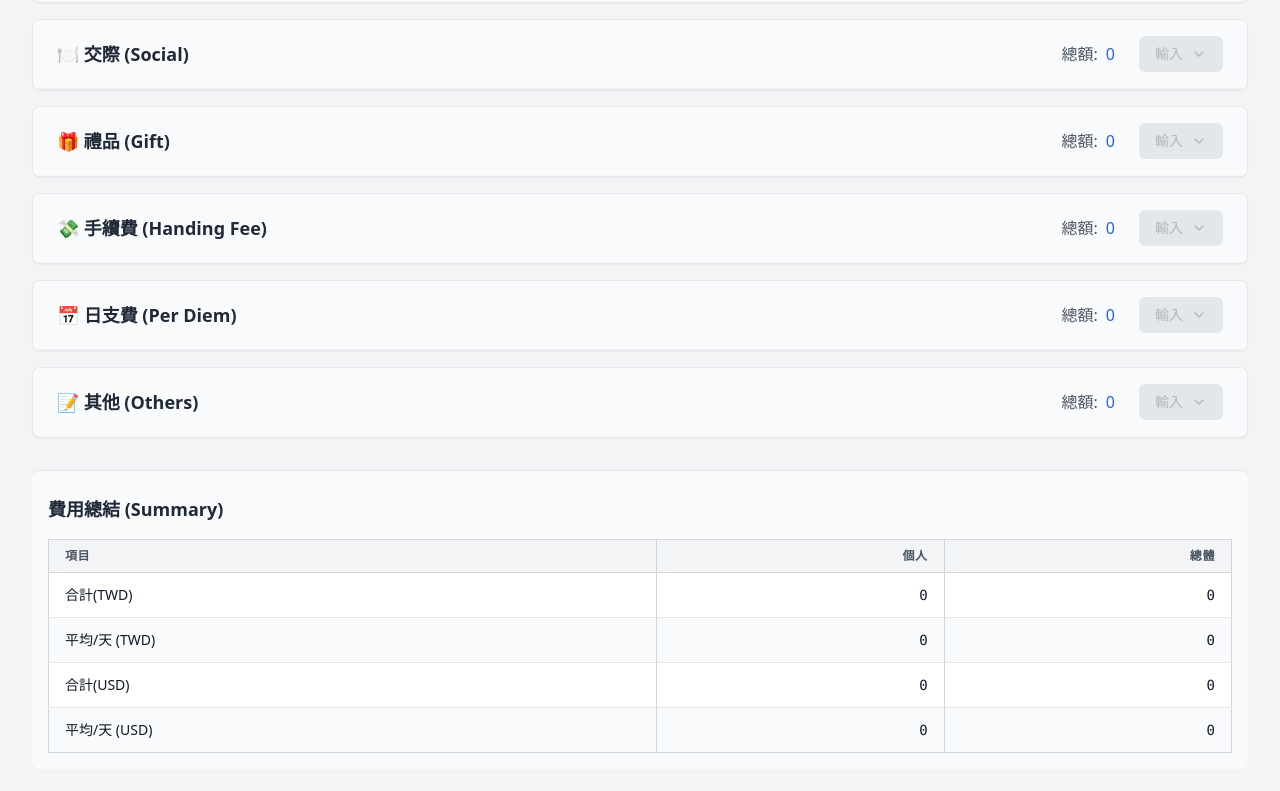
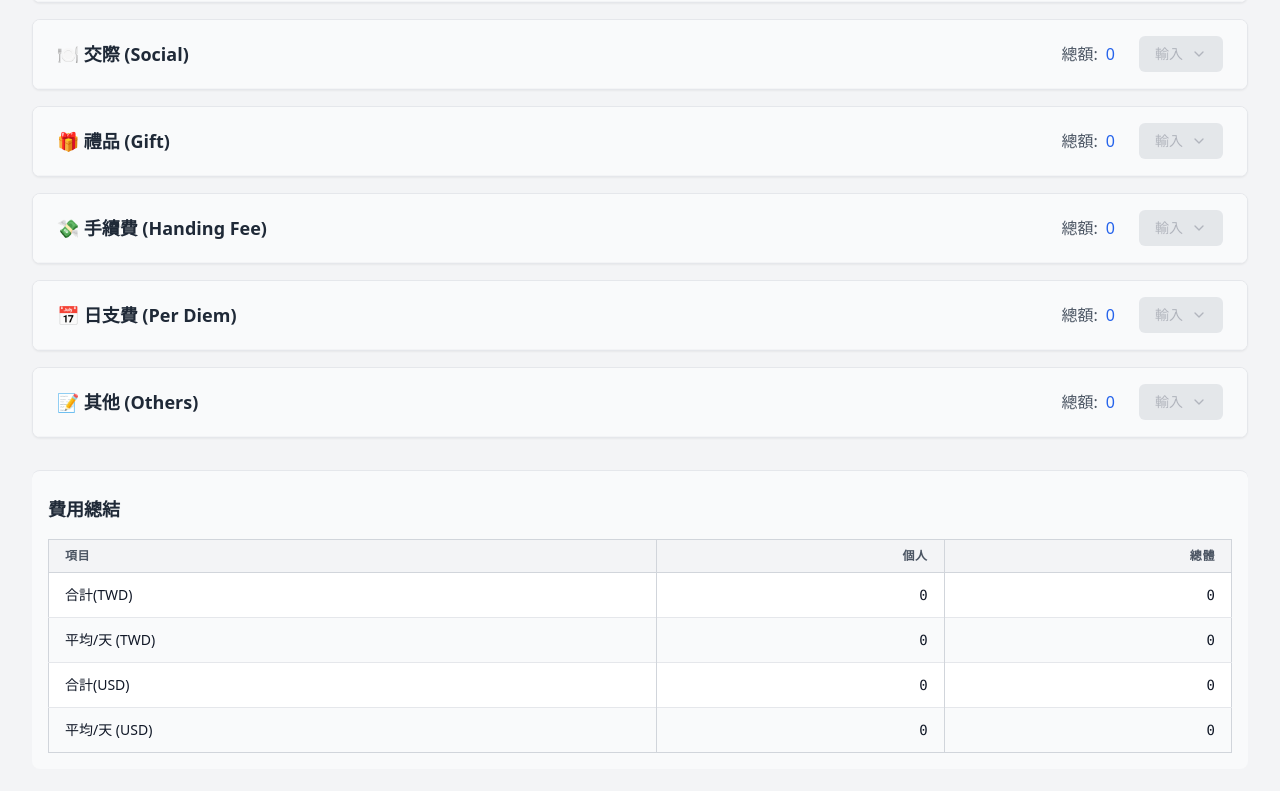
Before and after one commit to meteor-lighting/MAKI_TW_Businesstrip, a React (Vite) app: page /#/report in a window 1280 px wide. Shown: the part 417-1208 px from the top of the page. Built offline with nearby package versions, Linux system fonts and the light colour scheme; no server answers; sample sign-in values are in the browser's storage.

Commit message:
fix: 移除費用總結標題中多餘的「(Summary)」字樣

```diff
--- a/src/pages/Report.tsx
+++ b/src/pages/Report.tsx
@@ -647,7 +647,7 @@ export default function Report() {
 
                 {/* Total Summary Table */}
                 <div className="mt-8 border-t pt-6 bg-gray-50 p-4 rounded-lg">
-                    <h3 className="text-lg font-bold mb-4 text-gray-800">{t('expense_summary')} (Summary)</h3>
+                    <h3 className="text-lg font-bold mb-4 text-gray-800">{t('expense_summary')}</h3>
                     <div className="overflow-x-auto">
                         <table className="min-w-full divide-y divide-gray-300 border border-gray-300">
                             <thead className="bg-gray-100">
```
